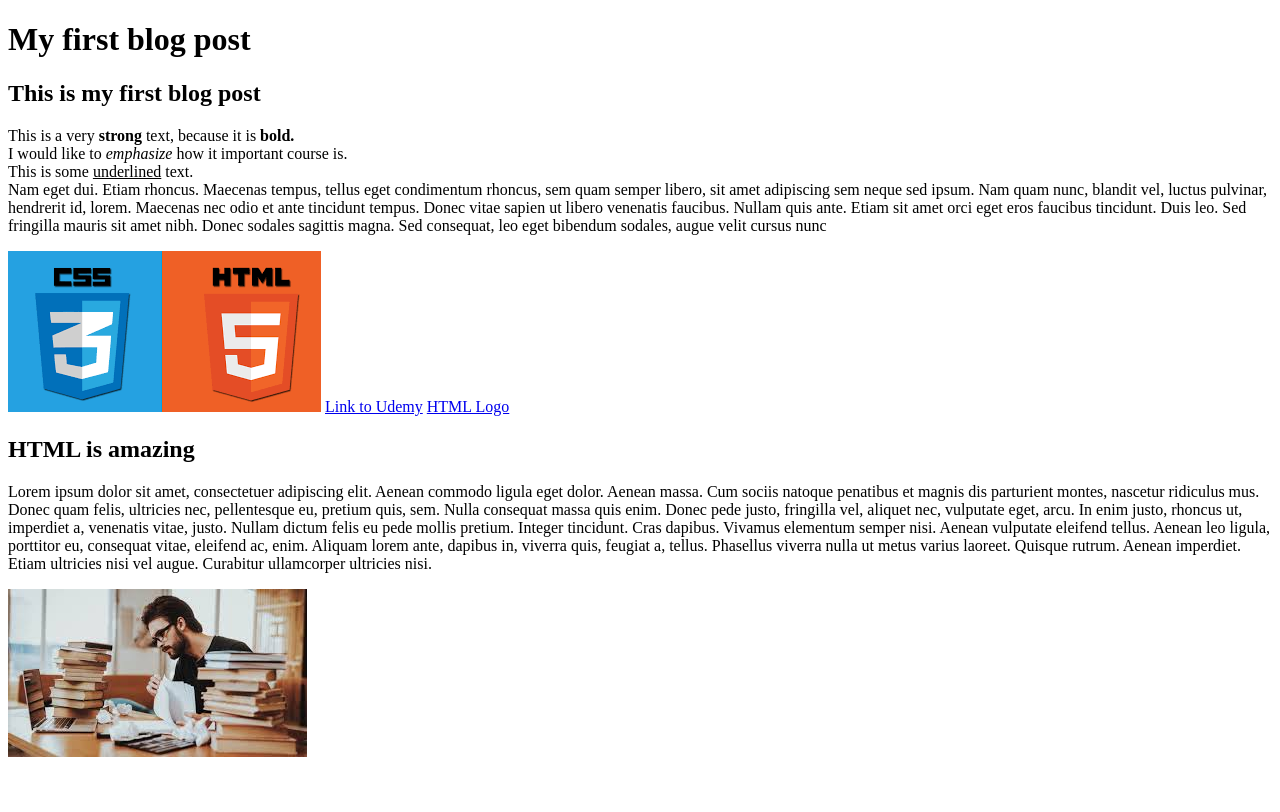
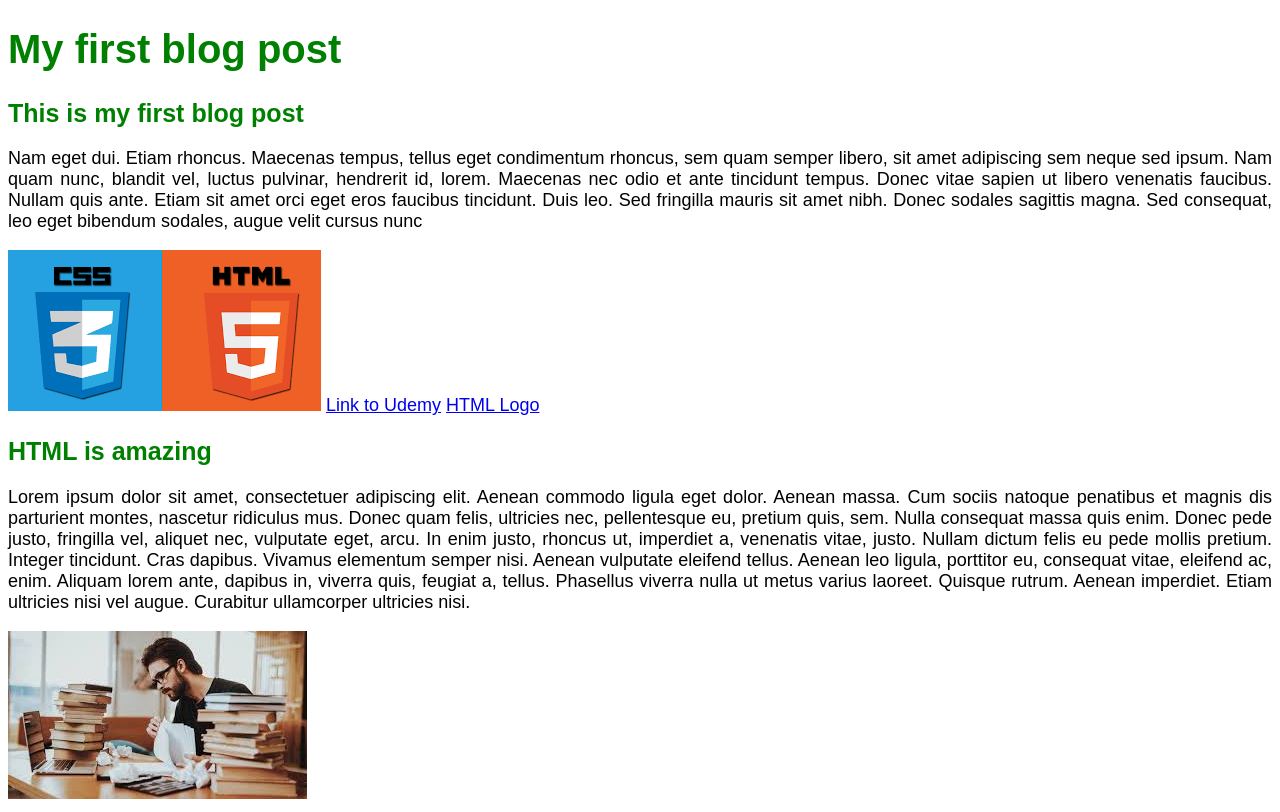
Before and after one commit to CSS-LEARNING/Basics, a plain HTML site: page index.html in a window 1280 px wide. Drawn offline with Linux system fonts and the light colour scheme.

Commit message:
Starting to make our webpage pretty: text

```diff
--- a/index.html
+++ b/index.html
@@ -9,9 +9,6 @@
         <h1>My first blog post</h1>
         <h2>This is my first blog post</h2>
         <p>
-            This is a very <strong>strong</strong> text, because it is <strong>bold.</strong><br>
-            I would like to <em>emphasize</em> how it important course is.<br>
-            This is some <u>underlined</u> text. <br>
         Nam eget dui. Etiam rhoncus. Maecenas tempus, tellus eget condimentum rhoncus, sem quam semper libero, sit amet adipiscing sem neque sed ipsum. Nam quam nunc, blandit vel, luctus pulvinar, hendrerit id, lorem. Maecenas nec odio et ante tincidunt tempus. Donec vitae sapien ut libero venenatis faucibus. Nullam quis ante. Etiam sit amet orci eget eros faucibus tincidunt. Duis leo. Sed fringilla mauris sit amet nibh. Donec sodales sagittis magna. Sed consequat, leo eget bibendum sodales, augue velit cursus nunc
         </p>
         <img src="logo.png" alt="The html5 logo">
--- a/style.css
+++ b/style.css
@@ -0,0 +1,17 @@
+body {
+    font-family: Arial;
+    font-size: 18px;
+}
+h1, h2 {
+    color: green;
+}
+h1 {
+    font-size: 40px;
+}
+
+h2 {
+    font-size: 25px;
+}
+p {
+    text-align: justify;
+}
```
